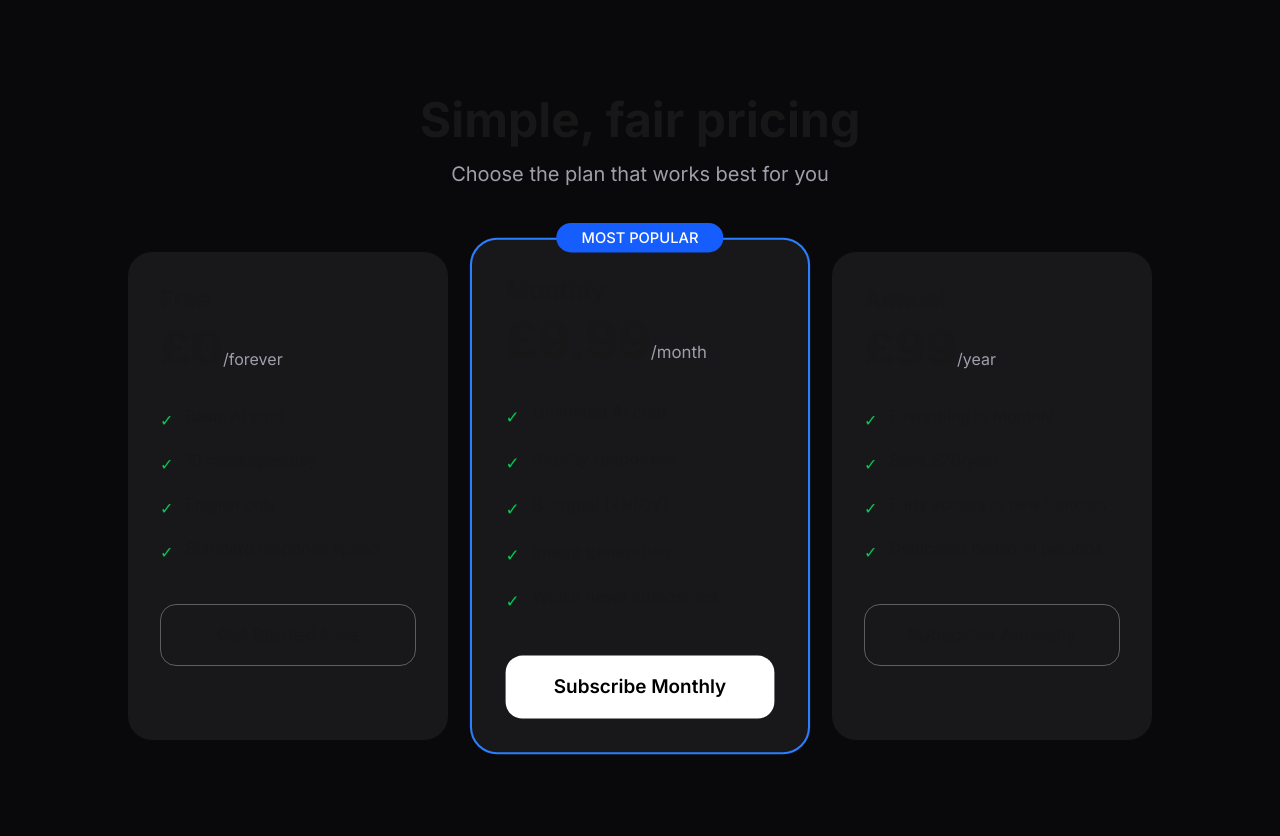
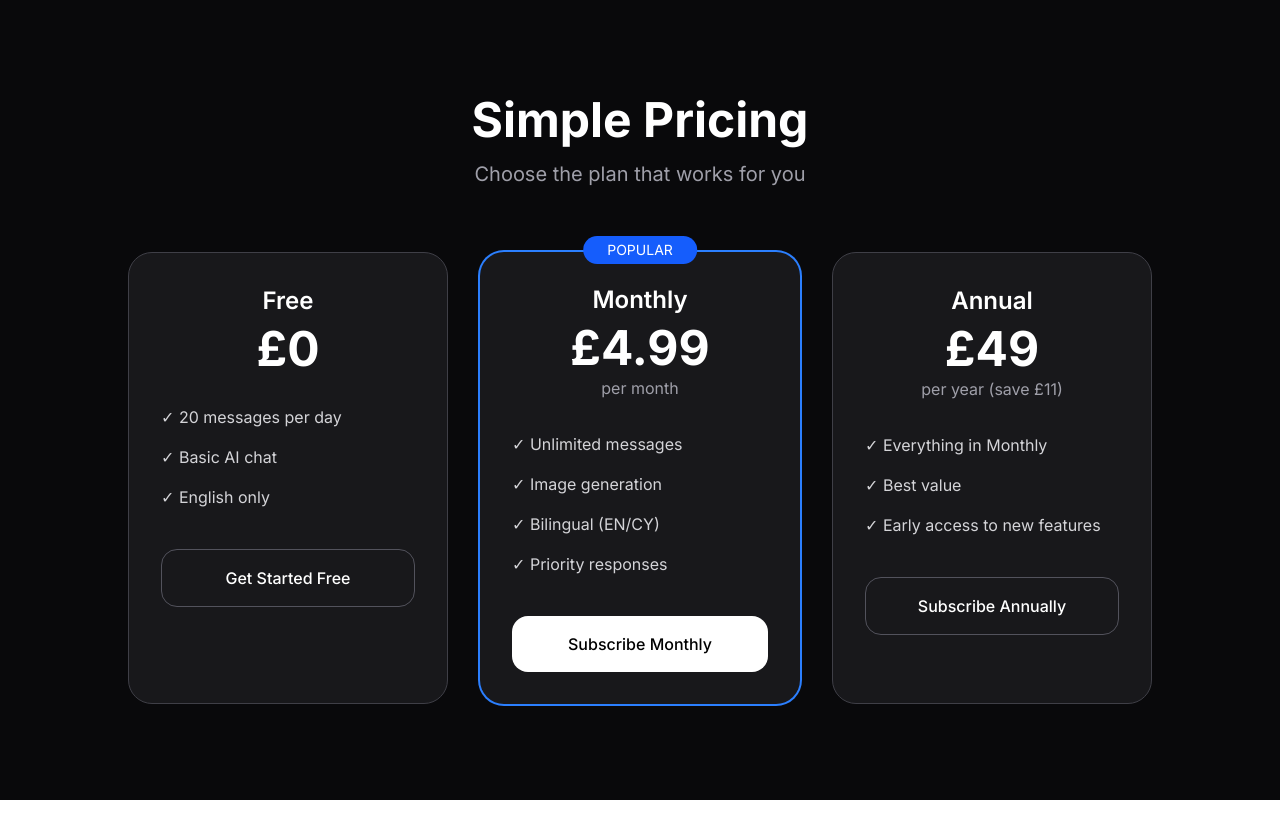
Before and after one commit to walesai/a-wales, a Next.js app: page /pricing in a window 1280 px wide. After the commit the page ends 800 px from the top, so only its background shows below. Built offline with nearby package versions, Linux system fonts and the light colour scheme.

Commit message:
Improve pricing page contrast

```diff
--- a/app/pricing/page.tsx
+++ b/app/pricing/page.tsx
@@ -1,70 +1,51 @@
 export default function PricingPage() {
-  const plans = [
-    {
-      name: "Free",
-      price: "0",
-      period: "forever",
-      features: ["Basic AI chat", "10 messages/day", "English only", "Standard response speed"],
-      button: "Get Started Free",
-      popular: false
-    },
-    {
-      name: "Monthly",
-      price: "9.99",
-      period: "month",
-      features: ["Unlimited AI chat", "Priority responses", "Bilingual (EN/CY)", "Image generation", "Welsh news summaries"],
-      button: "Subscribe Monthly",
-      popular: true
-    },
-    {
-      name: "Annual",
-      price: "99",
-      period: "year",
-      features: ["Everything in Monthly", "Save £20/year", "Early access to new features", "Dedicated Welsh AI persona"],
-      button: "Subscribe Annually",
-      popular: false
-    }
-  ];
+  return (
+    <div className="min-h-screen bg-zinc-950 text-white py-24 px-6">
+      <div className="max-w-5xl mx-auto text-center">
+        <h1 className="text-5xl font-bold mb-4 text-white">Simple Pricing</h1>
+        <p className="text-xl text-zinc-400 mb-16">Choose the plan that works for you</p>
 
-  return (
-    <div className="min-h-screen bg-zinc-950 py-24 px-6">
-      <div className="max-w-5xl mx-auto text-center mb-16">
-        <h1 className="text-5xl font-bold mb-4">Simple, fair pricing</h1>
-        <p className="text-xl text-zinc-400">Choose the plan that works best for you</p>
-      </div>
+        <div className="grid md:grid-cols-3 gap-8 max-w-5xl mx-auto">
+          {/* Free */}
+          <div className="bg-zinc-900 rounded-3xl p-8 border border-zinc-700">
+            <h3 className="text-2xl font-semibold mb-2 text-white">Free</h3>
+            <div className="text-5xl font-bold mb-8 text-white">£0</div>
+            <ul className="space-y-4 text-left mb-10 text-zinc-300">
+              <li>✓ 20 messages per day</li>
+              <li>✓ Basic AI chat</li>
+              <li>✓ English only</li>
+            </ul>
+            <a href="/chat" className="block w-full py-4 border border-zinc-600 rounded-2xl font-medium text-white">Get Started Free</a>
+          </div>
 
-      <div className="max-w-5xl mx-auto grid md:grid-cols-3 gap-8">
-        {plans.map((plan, index) => (
-          <div
-            key={index}
-            className={`bg-zinc-900 rounded-3xl p-8 relative ${plan.popular ? 'ring-2 ring-blue-500 scale-105' : ''}`}
-          >
-            {plan.popular && (
-              <div className="absolute -top-4 left-1/2 -translate-x-1/2 bg-blue-600 text-white text-sm font-medium px-6 py-1 rounded-full">
-                MOST POPULAR
-              </div>
-            )}
+          {/* Monthly */}
+          <div className="bg-zinc-900 rounded-3xl p-8 ring-2 ring-blue-500 relative">
+            <div className="absolute -top-4 left-1/2 -translate-x-1/2 bg-blue-600 text-white text-sm px-6 py-1 rounded-full">POPULAR</div>
+            <h3 className="text-2xl font-semibold mb-2 text-white">Monthly</h3>
+            <div className="text-5xl font-bold mb-1 text-white">£4.99</div>
+            <div className="text-zinc-400 mb-8">per month</div>
+            <ul className="space-y-4 text-left mb-10 text-zinc-300">
+              <li>✓ Unlimited messages</li>
+              <li>✓ Image generation</li>
+              <li>✓ Bilingual (EN/CY)</li>
+              <li>✓ Priority responses</li>
+            </ul>
+            <button className="block w-full py-4 bg-white text-black rounded-2xl font-medium">Subscribe Monthly</button>
+          </div>
 
-            <h3 className="text-2xl font-semibold mb-2">{plan.name}</h3>
-            <div className="mb-8">
-              <span className="text-5xl font-bold">£{plan.price}</span>
-              <span className="text-zinc-400">/{plan.period}</span>
-            </div>
-
-            <ul className="space-y-4 mb-10">
-              {plan.features.map((feature, i) => (
-                <li key={i} className="flex items-start gap-3">
-                  <span className="text-green-500 mt-1">✓</span>
-                  <span>{feature}</span>
-                </li>
-              ))}
+          {/* Annual */}
+          <div className="bg-zinc-900 rounded-3xl p-8 border border-zinc-700">
+            <h3 className="text-2xl font-semibold mb-2 text-white">Annual</h3>
+            <div className="text-5xl font-bold mb-1 text-white">£49</div>
+            <div className="text-zinc-400 mb-8">per year (save £11)</div>
+            <ul className="space-y-4 text-left mb-10 text-zinc-300">
+              <li>✓ Everything in Monthly</li>
+              <li>✓ Best value</li>
+              <li>✓ Early access to new features</li>
             </ul>
-
-            <button className={`w-full py-4 rounded-2xl font-semibold text-lg transition ${plan.popular ? 'bg-white text-black hover:bg-white/90' : 'border border-white/30 hover:bg-white/10'}`}>
-              {plan.button}
-            </button>
+            <button className="block w-full py-4 border border-zinc-600 rounded-2xl font-medium text-white">Subscribe Annually</button>
           </div>
-        ))}
+        </div>
       </div>
     </div>
   );
```
